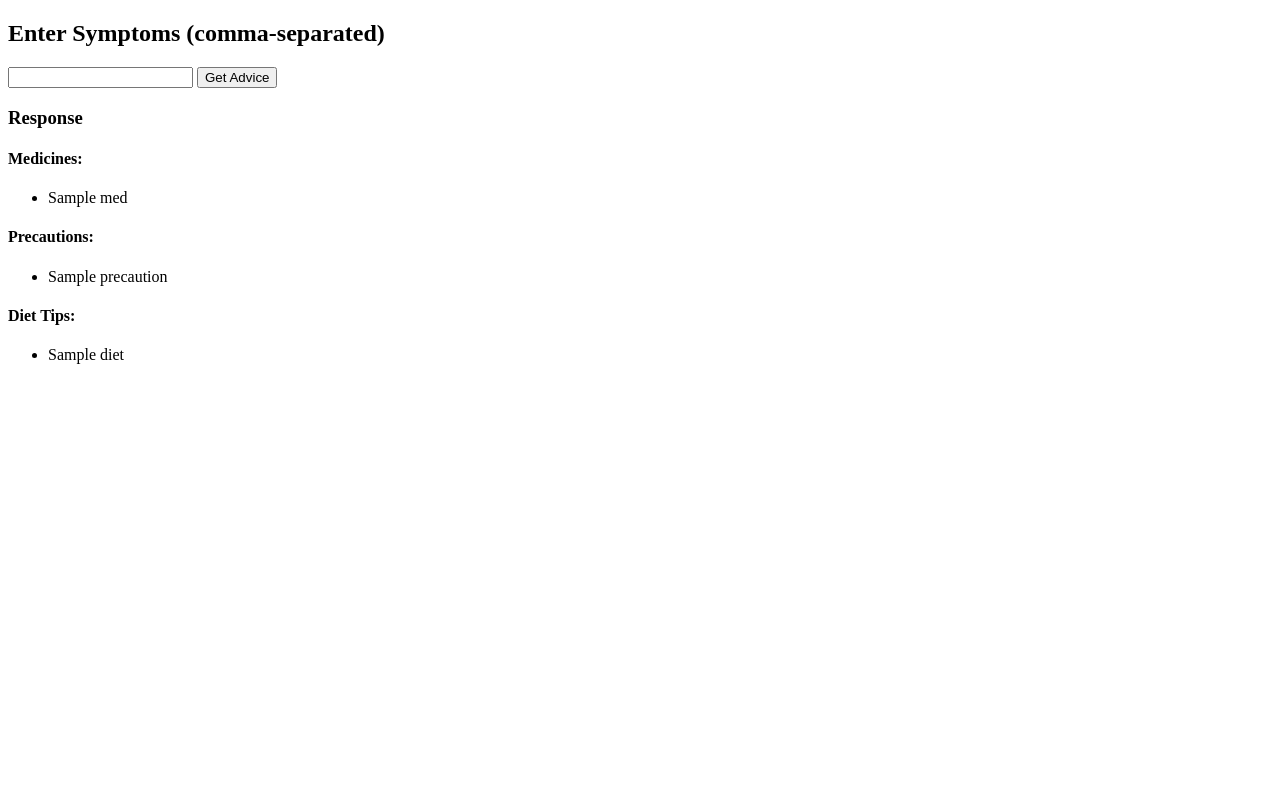
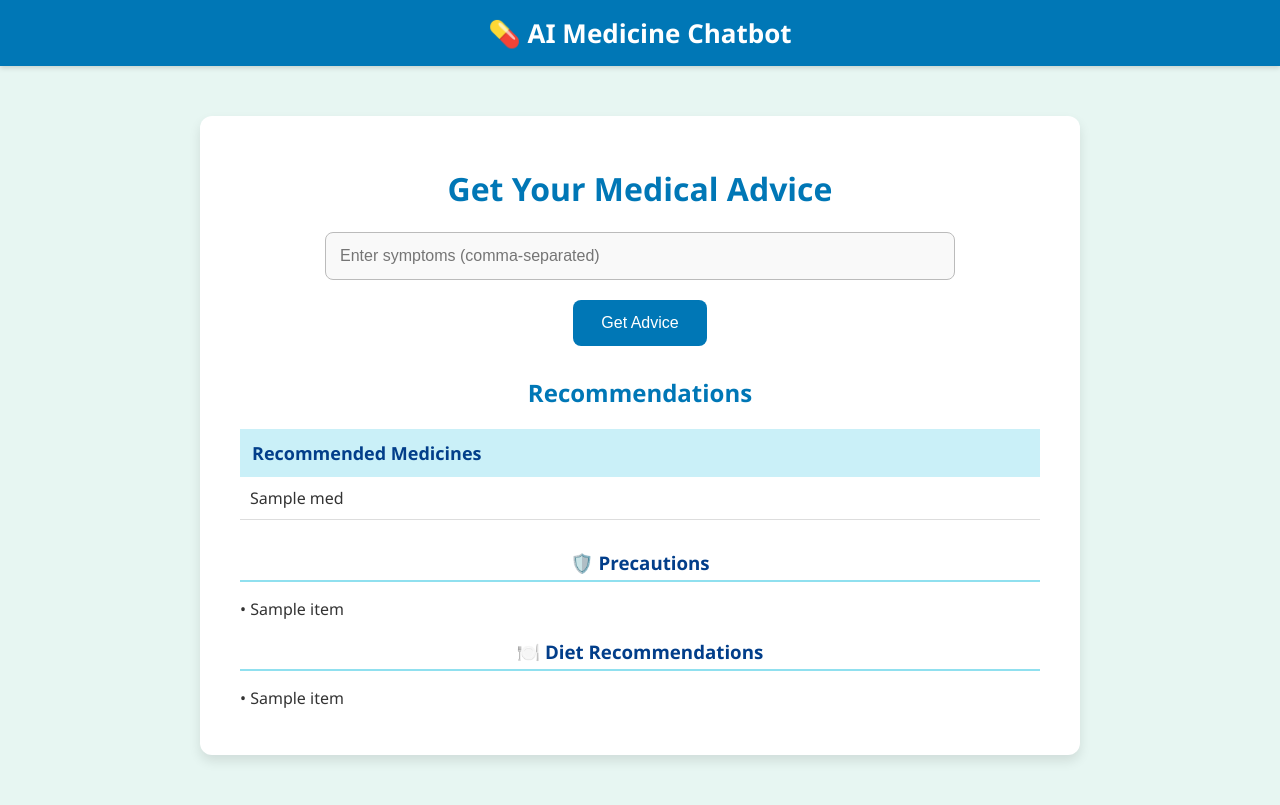
Before and after one commit to sivakumar1811/medbots, a Flask app: template templates/index.html in a window 1280 px wide. Before the commit the page ends 364 px from the top, so only its background shows below. Run offline with Flask 3, Linux system fonts and the light colour scheme; the template is opened without the code that fills it: most values are stand-ins (such as "Sample title", 1, 10 or a date in 2020).

Commit message:
index.html

```diff
--- a/templates/index.html
+++ b/templates/index.html
@@ -1,29 +1,53 @@
 <!DOCTYPE html>
 <html>
 <head>
-    <title>MedBot</title>
+    <title>AI Medicine Chatbot</title>
+    <link rel="stylesheet" href="{{ url_for('static', filename='style.css') }}">
 </head>
 <body>
-    <h2>Enter Symptoms (comma-separated)</h2>
-    <form method="POST">
-        <input type="text" name="symptoms" required>
-        <button type="submit">Get Advice</button>
-    </form>
+    <nav class="navbar">
+        <div class="navbar-title">💊 AI Medicine Chatbot</div>
+    </nav>
 
-    {% if result %}
-        <h3>Response</h3>
-        {% if result.error %}
-            <p style="color: red;">{{ result.error }}</p>
-        {% else %}
-            <h4>Medicines:</h4>
-            <ul>{% for med in result.medicines %}<li>{{ med }}</li>{% endfor %}</ul>
+    <div class="container">
+        <h1>Get Your Medical Advice</h1>
+        <form method="post">
+            <input type="text" name="symptoms" placeholder="Enter symptoms (comma-separated)" size="60" required>
+            <button type="submit">Get Advice</button>
+        </form>
 
-            <h4>Precautions:</h4>
-            <ul>{% for p in result.precautions %}<li>{{ p }}</li>{% endfor %}</ul>
+        {% if result and not result.get("error") %}
+        <div class="result">
+            <h2>Recommendations</h2>
+            <table>
+                <thead>
+                    <tr><th>Recommended Medicines</th></tr>
+                </thead>
+                <tbody>
+                    {% for med in result["medicines"] %}
+                        <tr><td>{{ med }}</td></tr>
+                    {% endfor %}
+                </tbody>
+            </table>
 
-            <h4>Diet Tips:</h4>
-            <ul>{% for d in result.diet %}<li>{{ d }}</li>{% endfor %}</ul>
+            <div class="advice-section">
+                <h3>🛡️ Precautions</h3>
+                <p>
+                    {% for item in result["precautions"] %}
+                        • {{ item }}<br>
+                    {% endfor %}
+                </p>
+                <h3>🍽️ Diet Recommendations</h3>
+                <p>
+                    {% for item in result["diet"] %}
+                        • {{ item }}<br>
+                    {% endfor %}
+                </p>
+            </div>
+        </div>
+        {% elif result and result.get("error") %}
+            <div class="error">{{ result["error"] }}</div>
         {% endif %}
-    {% endif %}
+    </div>
 </body>
 </html>
```
